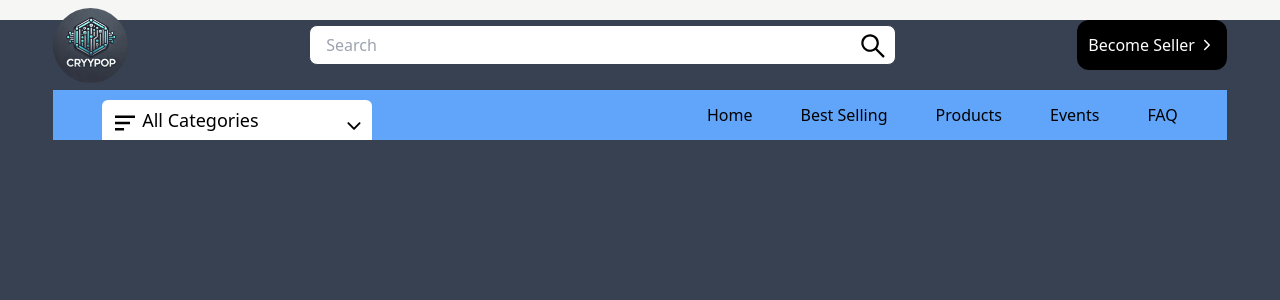
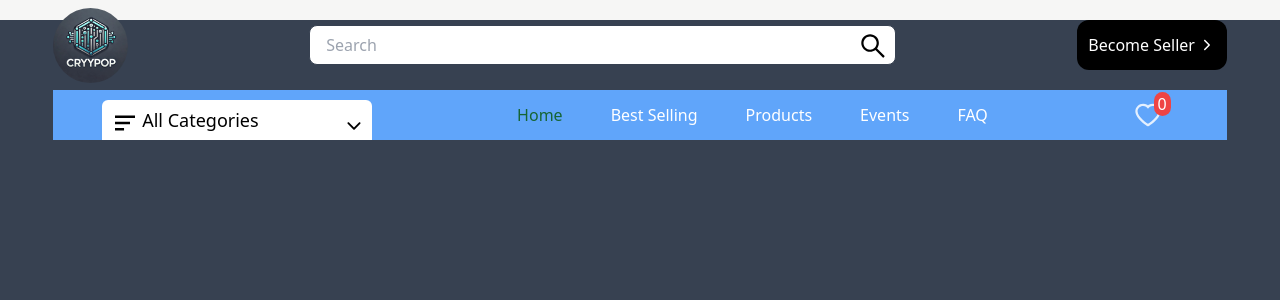
Before and after one commit to ofirtzabari/cmvp, a React (Create React App) app in the folder frontend/: page / in a window 1280 px wide. Shown: the top 300 px of the page. Built offline with nearby package versions, Linux system fonts and the light colour scheme.

Commit message:
add notification icon

```diff
--- a/frontend/src/components/Layout/Header.jsx
+++ b/frontend/src/components/Layout/Header.jsx
@@ -2,7 +2,7 @@ import React from "react";
 import styles from "../../styles/styles";
 import { Link } from "react-router-dom";
 import { productData } from "../../static/data";
-import { AiOutlineSearch } from "react-icons/ai";
+import { AiOutlineHeart, AiOutlineSearch } from "react-icons/ai";
 import { IoIosArrowForward } from "react-icons/io";
 import { BiMenuAltLeft } from "react-icons/bi";
 import { IoIosArrowDown } from "react-icons/io";
@@ -116,6 +116,18 @@ const Header = ({ activeHeading }) => {
           <div className={`${styles.normalFlex} `}>
             <Navbar active={activeHeading} />
           </div>
+          <div>
+            <div className={styles.normalFlex}>
+              <div className="relative cursor-pointer mr-[15px]">
+                <AiOutlineHeart
+                 size={30}
+                 color="rgb(255 255 255 / 83%)" />
+                 <span className="absolute -top-2 -right-2 bg-red-500 text-white rounded-full px-1">
+                    0
+                 </span>
+              </div>
+            </div>
+          </div>
         </div>
       </div>
     </div>
--- a/frontend/src/components/Layout/Navbar.jsx
+++ b/frontend/src/components/Layout/Navbar.jsx
@@ -1,20 +1,27 @@
-import React from 'react'
-import styles from '../../styles/styles'
-import { navItems } from '../../static/data'
-import { Link } from 'react-router-dom'
+import React from "react";
+import styles from "../../styles/styles";
+import { navItems } from "../../static/data";
+import { Link } from "react-router-dom";
 
-const Navbar = ({active}) => {
+const Navbar = ({ active }) => {
   return (
     <div className={styles.normalFlex}>
-        {navItems && navItems.map((i, index) => (
-           <div className='flex'>
-                <Link to={i.link}
-                    className={`${active === index+1 ? "text-red-600": "text-white"} font-[500] px-6 cursor-pointer`}/>
-                    {i.title}
-           </div>
+      {navItems &&
+        navItems.map((i, index) => (
+          <div className="flex" key={index}>
+            <Link
+              to={i.url}
+              key={index}
+              className={`${
+                active === index + 1 ? "text-green-800" : "text-white"
+              } font-[500] px-6 cursor-pointer`}
+            >
+              {i.title}
+            </Link>
+          </div>
         ))}
     </div>
-  )
-}
+  );
+};
 
-export default Navbar
+export default Navbar;
--- a/frontend/src/pages/HomePage.jsx
+++ b/frontend/src/pages/HomePage.jsx
@@ -4,7 +4,7 @@ import Header from '../components/Layout/Header.jsx'
 function HomePage() {
   return (
     <div className='w-full h-screen bg-gray-700'>
-        <Header actitiveHeading={1}/>
+        <Header activeHeading={1}/>
     </div>
   )
 }
```
